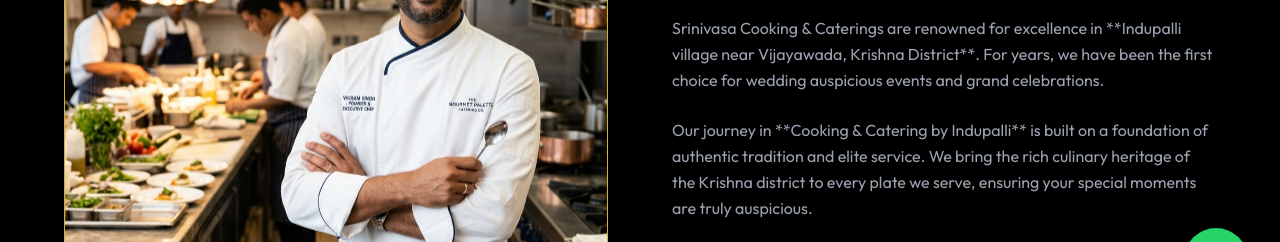
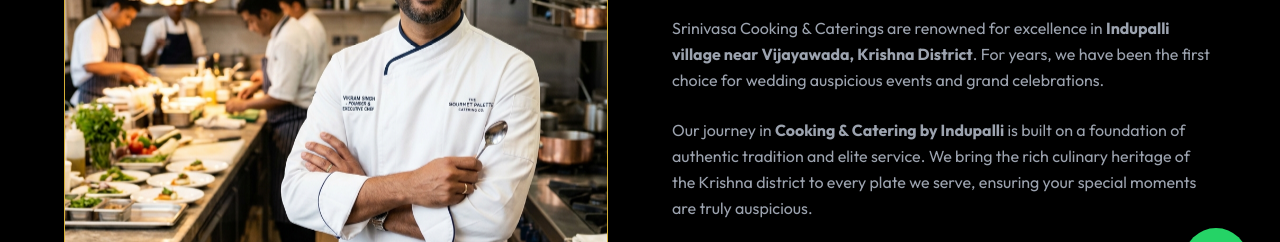
Before and after one commit to neelaakhil12/SRINIVASA-COOKING-, a website built with Vite: page about.html in a window 1280 px wide. Shown: the part 476-718 px from the top of the page. Built offline with nearby package versions, Linux system fonts and the light colour scheme.

Commit message:
Cleanup: Removed literal asterisk characters from About page text. Replaced with clean HTML markup.

```diff
--- a/about.html
+++ b/about.html
@@ -62,10 +62,10 @@
                     <h2 class="text-gold text-sm tracking-[0.3em] uppercase mb-2">Our Roots</h2>
                     <h3 class="text-4xl md:text-5xl font-bold mb-6">Famous in <span class="gold-gradient">Indupalli Village</span></h3>
                     <p class="text-gray-400 leading-relaxed mb-6">
-                        Srinivasa Cooking & Caterings are renowned for excellence in **Indupalli village near Vijayawada, Krishna District**. For years, we have been the first choice for wedding auspicious events and grand celebrations.
+                        Srinivasa Cooking & Caterings are renowned for excellence in <strong>Indupalli village near Vijayawada, Krishna District</strong>. For years, we have been the first choice for wedding auspicious events and grand celebrations.
                     </p>
                     <p class="text-gray-400 leading-relaxed mb-8">
-                        Our journey in **Cooking & Catering by Indupalli** is built on a foundation of authentic tradition and elite service. We bring the rich culinary heritage of the Krishna district to every plate we serve, ensuring your special moments are truly auspicious.
+                        Our journey in <strong>Cooking & Catering by Indupalli</strong> is built on a foundation of authentic tradition and elite service. We bring the rich culinary heritage of the Krishna district to every plate we serve, ensuring your special moments are truly auspicious.
                     </p>
 
                     <div class="border-t border-gray-800 pt-8 mt-8">
```
